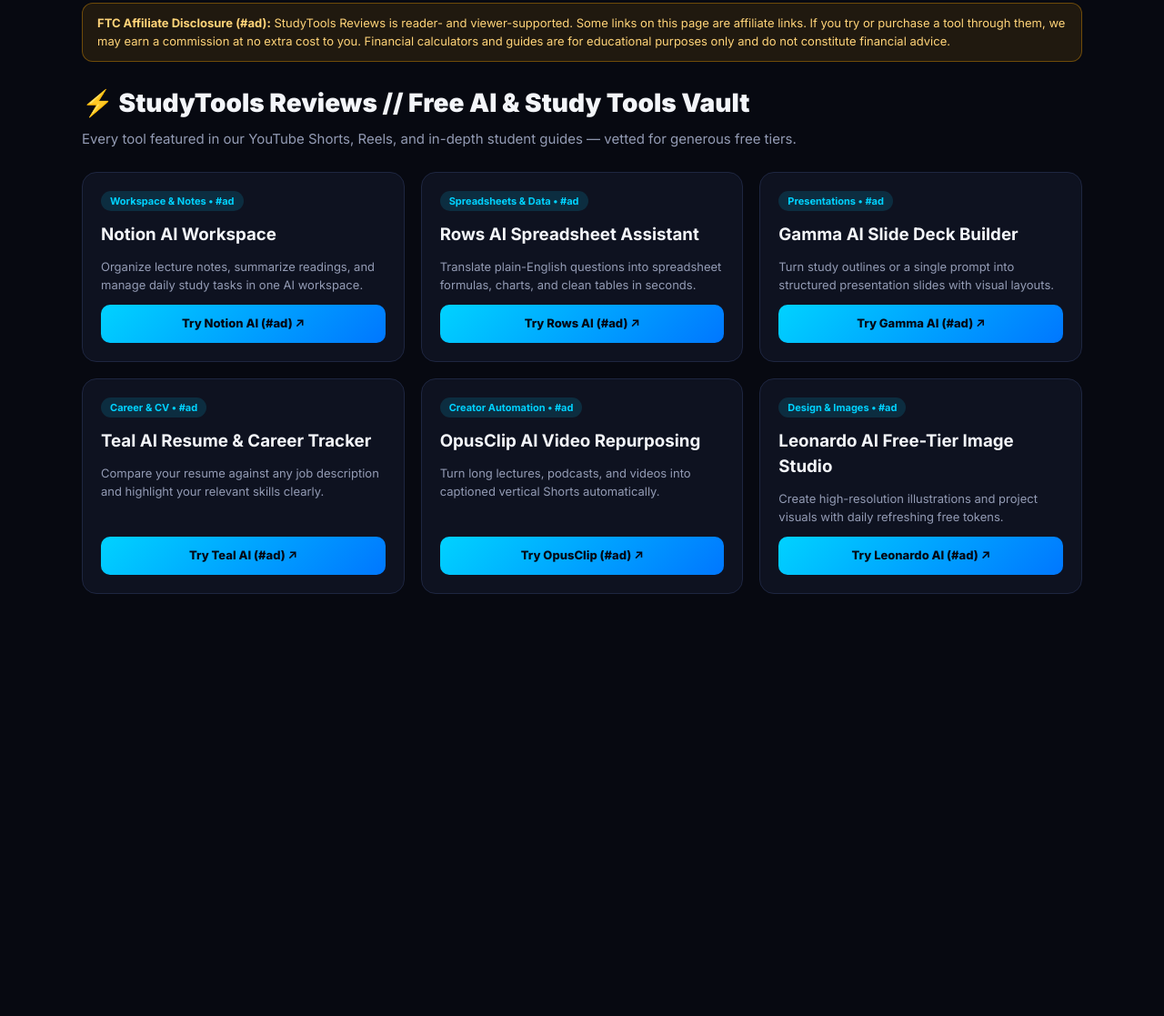
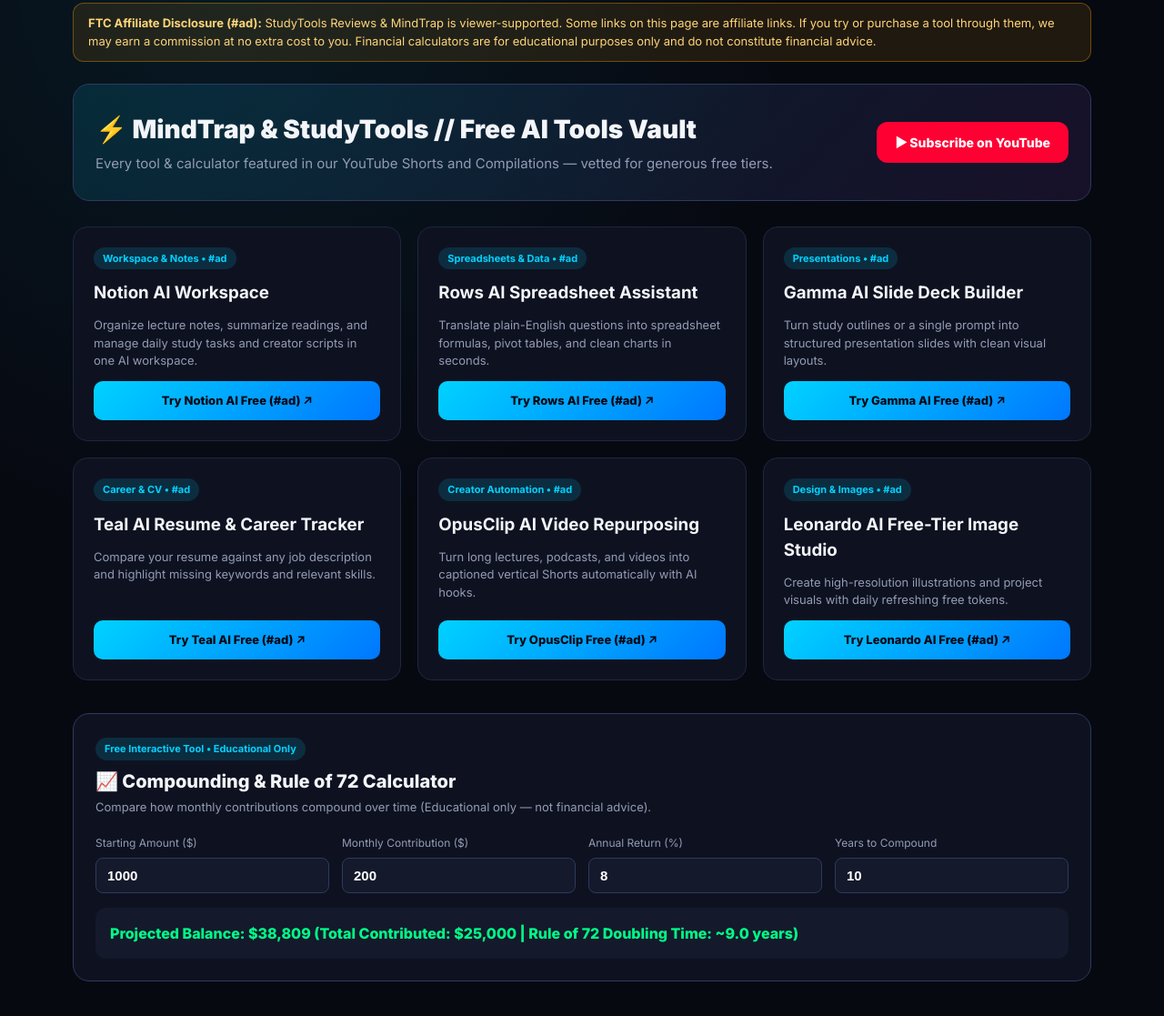
Before and after one commit to studytoolsreviews-a11y/studytoolsreviews-a11y.github.io, a plain HTML site: page vault.html in a window 1280 px wide. Shown: the part 25-1142 px from the top of the page at 91% size. Before the commit the page ends 800 px from the top, so only its background shows below. Drawn offline with Linux system fonts and the light colour scheme.

Commit message:
Update live Cloud Dashboard & Vault (vault.html)

```diff
--- a/vault.html
+++ b/vault.html
@@ -14,19 +14,21 @@
       --surface: #14192b;
       --cyan: #00d2ff;
       --green: #00ff88;
+      --purple: #a855f7;
       --text: #f3f5f9;
       --muted: #939bb4;
       --border: #1e2640;
+      --border-bright: #2e3a5f;
     }
     * { box-sizing: border-box; margin: 0; padding: 0; }
     body {
-      background: var(--bg);
+      background: radial-gradient(circle at 20% 0%, rgba(0, 210, 255, 0.08), transparent 40%), var(--bg);
       color: var(--text);
       font-family: 'Inter', system-ui, sans-serif;
       line-height: 1.5;
-      padding: 28px 18px;
+      padding: 28px 18px 60px;
     }
-    .wrap { max-width: 1100px; margin: 0 auto; }
+    .wrap { max-width: 1120px; margin: 0 auto; }
     .disclosure {
       background: rgba(255, 170, 0, 0.1);
       border: 1px solid rgba(255, 170, 0, 0.35);
@@ -36,25 +38,56 @@
       font-size: 13px;
       margin-bottom: 24px;
     }
-    h1 { font-size: 28px; font-weight: 900; margin-bottom: 8px; }
-    .sub { color: var(--muted); font-size: 15px; margin-bottom: 24px; }
+    .hero {
+      background: linear-gradient(135deg, rgba(0, 210, 255, 0.12), rgba(168, 85, 247, 0.1));
+      border: 1px solid var(--border-bright);
+      border-radius: 18px;
+      padding: 28px 24px;
+      margin-bottom: 28px;
+      display: flex;
+      justify-content: space-between;
+      align-items: center;
+      flex-wrap: wrap;
+      gap: 16px;
+    }
+    h1 { font-size: 28px; font-weight: 900; margin-bottom: 6px; }
+    .sub { color: var(--muted); font-size: 15px; }
+    .yt-btn {
+      display: inline-flex;
+      align-items: center;
+      gap: 8px;
+      padding: 12px 20px;
+      border-radius: 12px;
+      background: #ff0033;
+      color: #fff;
+      font-weight: 800;
+      font-size: 14px;
+      text-decoration: none;
+    }
     .grid {
       display: grid;
-      grid-template-columns: repeat(auto-fill, minmax(290px, 1fr));
+      grid-template-columns: repeat(auto-fill, minmax(310px, 1fr));
       gap: 18px;
+      margin-bottom: 36px;
     }
     .card {
       background: var(--card);
       border: 1px solid var(--border);
       border-radius: 16px;
-      padding: 20px;
+      padding: 22px;
       display: flex;
       flex-direction: column;
       gap: 12px;
+      transition: transform 0.2s, border-color 0.2s;
+    }
+    .card:hover, .card.highlighted {
+      border-color: var(--cyan);
+      transform: translateY(-2px);
+      box-shadow: 0 8px 26px rgba(0, 210, 255, 0.14);
     }
     .badge {
       display: inline-block;
-      padding: 3px 10px;
+      padding: 4px 10px;
       border-radius: 999px;
       font-size: 11px;
       font-weight: 700;
@@ -66,7 +99,7 @@
       display: inline-flex;
       justify-content: center;
       align-items: center;
-      padding: 11px 16px;
+      padding: 12px 16px;
       border-radius: 10px;
       background: linear-gradient(135deg, var(--cyan), #0077ff);
       color: #040814;
@@ -74,55 +107,163 @@
       font-size: 13px;
       text-decoration: none;
       margin-top: auto;
+      cursor: pointer;
+    }
+    .calc-box {
+      background: var(--card);
+      border: 1px solid var(--border-bright);
+      border-radius: 18px;
+      padding: 24px;
+      margin-top: 20px;
+    }
+    .calc-grid {
+      display: grid;
+      grid-template-columns: repeat(auto-fit, minmax(200px, 1fr));
+      gap: 14px;
+      margin: 16px 0;
+    }
+    .calc-input {
+      width: 100%;
+      padding: 10px 12px;
+      border-radius: 8px;
+      background: var(--surface);
+      border: 1px solid var(--border-bright);
+      color: #fff;
+      font-size: 15px;
+      font-weight: 700;
+      margin-top: 6px;
     }
   </style>
 </head>
 <body>
   <div class="wrap">
     <div class="disclosure">
-      <strong>FTC Affiliate Disclosure (#ad):</strong> StudyTools Reviews is reader- and viewer-supported. Some links on this page are affiliate links. If you try or purchase a tool through them, we may earn a commission at no extra cost to you. Financial calculators and guides are for educational purposes only and do not constitute financial advice.
+      <strong>FTC Affiliate Disclosure (#ad):</strong> StudyTools Reviews &amp; MindTrap is viewer-supported. Some links on this page are affiliate links. If you try or purchase a tool through them, we may earn a commission at no extra cost to you. Financial calculators are for educational purposes only and do not constitute financial advice.
     </div>
-    <h1>⚡ StudyTools Reviews // Free AI &amp; Study Tools Vault</h1>
-    <p class="sub">Every tool featured in our YouTube Shorts, Reels, and in-depth student guides — vetted for generous free tiers.</p>
+
+    <div class="hero">
+      <div>
+        <h1>⚡ MindTrap &amp; StudyTools // Free AI Tools Vault</h1>
+        <p class="sub">Every tool &amp; calculator featured in our YouTube Shorts and Compilations — vetted for generous free tiers.</p>
+      </div>
+      <a class="yt-btn" href="https://www.youtube.com/channel/UCfmv-T4zdphWSW-yDLzNLMw/shorts?sub_confirmation=1" target="_blank" rel="noopener noreferrer">
+        ▶ Subscribe on YouTube
+      </a>
+    </div>
 
     <div class="grid">
-      <div class="card">
+      <div class="card" id="offer-ai-tool">
         <span class="badge">Workspace &amp; Notes • #ad</span>
         <h3>Notion AI Workspace</h3>
-        <p style="font-size:13px; color:var(--muted);">Organize lecture notes, summarize readings, and manage daily study tasks in one AI workspace.</p>
-        <a class="btn" href="https://www.notion.so/product/ai" target="_blank" rel="noopener noreferrer sponsored">Try Notion AI (#ad) ↗</a>
+        <p style="font-size:13px; color:var(--muted);">Organize lecture notes, summarize readings, and manage daily study tasks and creator scripts in one AI workspace.</p>
+        <a class="btn" href="https://www.notion.so/product/ai" target="_blank" rel="noopener noreferrer sponsored" onclick="trackOfferClick('ai-tool')">Try Notion AI Free (#ad) ↗</a>
       </div>
-      <div class="card">
+
+      <div class="card" id="offer-ai-excel">
         <span class="badge">Spreadsheets &amp; Data • #ad</span>
         <h3>Rows AI Spreadsheet Assistant</h3>
-        <p style="font-size:13px; color:var(--muted);">Translate plain-English questions into spreadsheet formulas, charts, and clean tables in seconds.</p>
-        <a class="btn" href="https://rows.com/ai" target="_blank" rel="noopener noreferrer sponsored">Try Rows AI (#ad) ↗</a>
+        <p style="font-size:13px; color:var(--muted);">Translate plain-English questions into spreadsheet formulas, pivot tables, and clean charts in seconds.</p>
+        <a class="btn" href="https://rows.com/ai" target="_blank" rel="noopener noreferrer sponsored" onclick="trackOfferClick('ai-excel')">Try Rows AI Free (#ad) ↗</a>
       </div>
-      <div class="card">
+
+      <div class="card" id="offer-ai-slides">
         <span class="badge">Presentations • #ad</span>
         <h3>Gamma AI Slide Deck Builder</h3>
-        <p style="font-size:13px; color:var(--muted);">Turn study outlines or a single prompt into structured presentation slides with visual layouts.</p>
-        <a class="btn" href="https://gamma.app" target="_blank" rel="noopener noreferrer sponsored">Try Gamma AI (#ad) ↗</a>
+        <p style="font-size:13px; color:var(--muted);">Turn study outlines or a single prompt into structured presentation slides with clean visual layouts.</p>
+        <a class="btn" href="https://gamma.app" target="_blank" rel="noopener noreferrer sponsored" onclick="trackOfferClick('ai-slides')">Try Gamma AI Free (#ad) ↗</a>
       </div>
-      <div class="card">
+
+      <div class="card" id="offer-ai-resume">
         <span class="badge">Career &amp; CV • #ad</span>
         <h3>Teal AI Resume &amp; Career Tracker</h3>
-        <p style="font-size:13px; color:var(--muted);">Compare your resume against any job description and highlight your relevant skills clearly.</p>
-        <a class="btn" href="https://www.tealhq.com" target="_blank" rel="noopener noreferrer sponsored">Try Teal AI (#ad) ↗</a>
+        <p style="font-size:13px; color:var(--muted);">Compare your resume against any job description and highlight missing keywords and relevant skills.</p>
+        <a class="btn" href="https://www.tealhq.com" target="_blank" rel="noopener noreferrer sponsored" onclick="trackOfferClick('ai-resume')">Try Teal AI Free (#ad) ↗</a>
       </div>
-      <div class="card">
+
+      <div class="card" id="offer-ai-clips">
         <span class="badge">Creator Automation • #ad</span>
         <h3>OpusClip AI Video Repurposing</h3>
-        <p style="font-size:13px; color:var(--muted);">Turn long lectures, podcasts, and videos into captioned vertical Shorts automatically.</p>
-        <a class="btn" href="https://www.opus.pro" target="_blank" rel="noopener noreferrer sponsored">Try OpusClip (#ad) ↗</a>
+        <p style="font-size:13px; color:var(--muted);">Turn long lectures, podcasts, and videos into captioned vertical Shorts automatically with AI hooks.</p>
+        <a class="btn" href="https://www.opus.pro" target="_blank" rel="noopener noreferrer sponsored" onclick="trackOfferClick('ai-clips')">Try OpusClip Free (#ad) ↗</a>
       </div>
-      <div class="card">
+
+      <div class="card" id="offer-ai-images">
         <span class="badge">Design &amp; Images • #ad</span>
         <h3>Leonardo AI Free-Tier Image Studio</h3>
         <p style="font-size:13px; color:var(--muted);">Create high-resolution illustrations and project visuals with daily refreshing free tokens.</p>
-        <a class="btn" href="https://leonardo.ai" target="_blank" rel="noopener noreferrer sponsored">Try Leonardo AI (#ad) ↗</a>
+        <a class="btn" href="https://leonardo.ai" target="_blank" rel="noopener noreferrer sponsored" onclick="trackOfferClick('ai-images')">Try Leonardo AI Free (#ad) ↗</a>
       </div>
     </div>
+
+    <!-- Interactive Compounding & Rule of 72 Calculator (Featured in Money Rules Shorts) -->
+    <div class="calc-box" id="finance-tools">
+      <span class="badge" style="margin-bottom:8px;">Free Interactive Tool • Educational Only</span>
+      <h2 style="font-size:20px; font-weight:800; margin-bottom:4px;">📈 Compounding &amp; Rule of 72 Calculator</h2>
+      <p style="font-size:13px; color:var(--muted);">Compare how monthly contributions compound over time (Educational only — not financial advice).</p>
+      <div class="calc-grid">
+        <div>
+          <label style="font-size:12px; color:var(--muted);">Starting Amount ($)</label>
+          <input type="number" id="cStart" class="calc-input" value="1000" oninput="runCalc()">
+        </div>
+        <div>
+          <label style="font-size:12px; color:var(--muted);">Monthly Contribution ($)</label>
+          <input type="number" id="cMonth" class="calc-input" value="200" oninput="runCalc()">
+        </div>
+        <div>
+          <label style="font-size:12px; color:var(--muted);">Annual Return (%)</label>
+          <input type="number" id="cRate" class="calc-input" value="8" step="0.5" oninput="runCalc()">
+        </div>
+        <div>
+          <label style="font-size:12px; color:var(--muted);">Years to Compound</label>
+          <input type="number" id="cYears" class="calc-input" value="10" oninput="runCalc()">
+        </div>
+      </div>
+      <div id="calcOutput" style="background:var(--surface); padding:16px; border-radius:12px; font-weight:800; color:var(--green); font-size:16px;"></div>
+    </div>
   </div>
+
+  <script>
+    const CLOUD_GAS_URL = "https://script.google.com/macros/s/AKfycbz16N_x28Ih9sHwVWgeQAg4e4f3WduqvjgTe1c8E-zSbP3QryOyaOpay0nu4Lmlaa1cCw/exec";
+    const params = new URLSearchParams(window.location.search);
+    const vid = params.get('vid') || '';
+    const offerParam = params.get('offer') || 'vault';
+
+    function trackOfferClick(slug) {
+      try {
+        fetch(CLOUD_GAS_URL + '?action=track_click&slug=' + encodeURIComponent(slug) + '&vid=' + encodeURIComponent(vid), { mode: 'no-cors' });
+      } catch (e) {}
+    }
+
+    function runCalc() {
+      const start = Number(document.getElementById('cStart').value) || 0;
+      const month = Number(document.getElementById('cMonth').value) || 0;
+      const rate = (Number(document.getElementById('cRate').value) || 0) / 100;
+      const years = Math.max(1, Number(document.getElementById('cYears').value) || 1);
+      const rMonth = rate / 12;
+      const months = years * 12;
+      let total = start * Math.pow(1 + rMonth, months);
+      if (rMonth > 0) {
+        total += month * ((Math.pow(1 + rMonth, months) - 1) / rMonth);
+      } else {
+        total += month * months;
+      }
+      const contributed = start + (month * months);
+      const rule72 = rate > 0 ? (72 / (rate * 100)).toFixed(1) : '∞';
+      document.getElementById('calcOutput').innerText =
+        `Projected Balance: $${Math.round(total).toLocaleString()} (Total Contributed: $${Math.round(contributed).toLocaleString()} | Rule of 72 Doubling Time: ~${rule72} years)`;
+    }
+
+    window.addEventListener('DOMContentLoaded', () => {
+      runCalc();
+      if (offerParam && document.getElementById('offer-' + offerParam)) {
+        const el = document.getElementById('offer-' + offerParam);
+        el.classList.add('highlighted');
+        el.scrollIntoView({ behavior: 'smooth', block: 'center' });
+      }
+      if (vid || params.get('offer')) {
+        trackOfferClick(offerParam);
+      }
+    });
+  </script>
 </body>
 </html>
```
